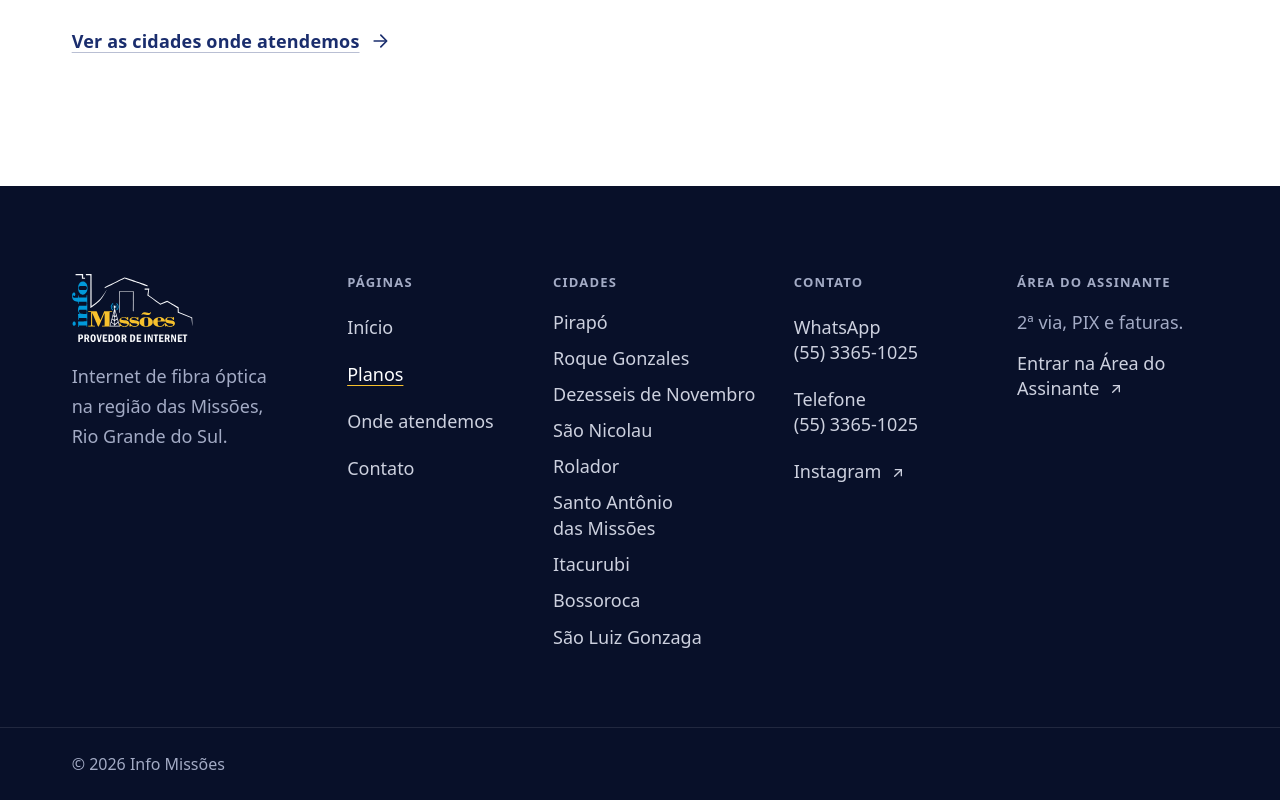
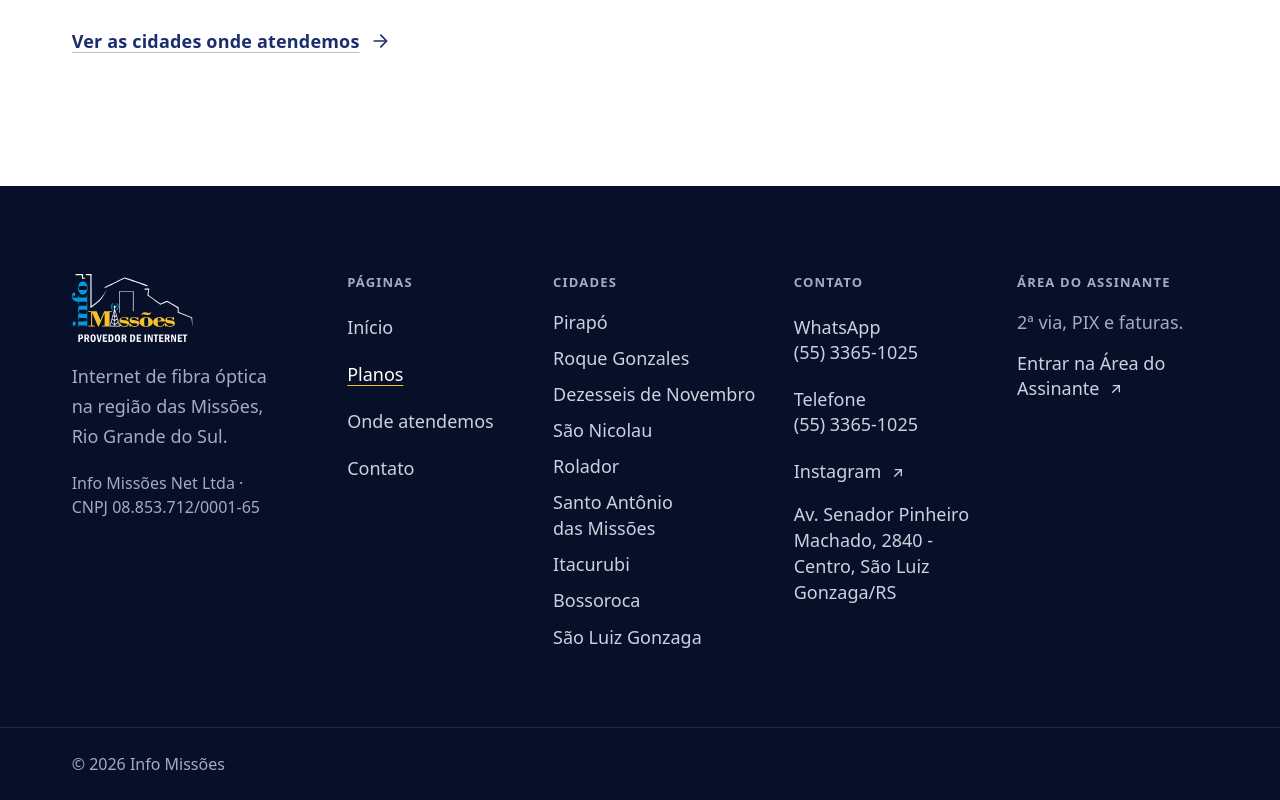
Before and after one commit to MuriloDPV/infomissoes-site, an Astro site: page /planos in a window 1280 px wide. Shown: the part 2025-2825 px from the top of the page. Built offline with nearby package versions, Linux system fonts and the light colour scheme; Astro itself is replaced by a stand-in of ours; a web font is replaced by a local one.

Commit message:
dados: razao social, CNPJ, endereco e horario da loja

```diff
--- a/src/components/secoes/Rodape.astro
+++ b/src/components/secoes/Rodape.astro
@@ -17,7 +17,11 @@ const caminho = Astro.url.pathname;
     <div class="rodape__marca">
       <Logo tom="escuro" class="rodape__logo" />
       <p class="max-w-estreito text-sup-suave">Internet de fibra óptica na região das Missões, Rio Grande do Sul.</p>
-      {site.cnpj && <p class="tabular text-sm text-sup-suave">CNPJ {site.cnpj}</p>}
+      {site.cnpj && (
+        <p class="tabular text-sm text-sup-suave">
+          {site.razaoSocial && <>{site.razaoSocial} · </>}CNPJ {site.cnpj}
+        </p>
+      )}
       {DEV && !site.cnpj && <Pendente texto="CNPJ" campo="cnpj" forma="linha" />}
     </div>
 
--- a/src/data/site.ts
+++ b/src/data/site.ts
@@ -62,6 +62,8 @@ export type Site = {
   endereco: string | null;
   horario: string | null;
   cnpj: string | null;
+  /** Razão social que aparece no rodapé junto com o CNPJ. */
+  razaoSocial: string | null;
   cidades: string[];
   planos: Plano[];
   avisoPlanos: string;
@@ -100,14 +102,15 @@ export const site: Site = {
   // Telefone com DDD, no mesmo formato do WhatsApp. É o mesmo número (fixo, atende ligação).
   telefone: '(55) 3365-1025',
 
-  // TODO: endereço da loja: rua, número, bairro e cidade/UF.
-  endereco: null,
+  // Endereço da loja (Google Maps, 28/10/2026).
+  endereco: 'Av. Senador Pinheiro Machado, 2840 - Centro, São Luiz Gonzaga/RS',
 
-  // TODO (opcional): horário de atendimento da loja: dias e horas.
-  horario: null,
+  // Horário da loja (Google Maps, 28/10/2026). A CONFIRMAR o sábado.
+  horario: 'Segunda a sexta, 8h às 12h e 13h30 às 18h · Sábado, 8h às 18h',
 
-  // TODO: CNPJ, com 14 dígitos (com ou sem pontuação).
-  cnpj: null,
+  // CNPJ da matriz (Receita: INFO MISSOES NET LTDA, Roque Gonzales/RS).
+  cnpj: '08.853.712/0001-65',
+  razaoSocial: 'Info Missões Net Ltda',
 
   // Cidades atendidas, na ordem em que aparecem no site.
   cidades: [
```
